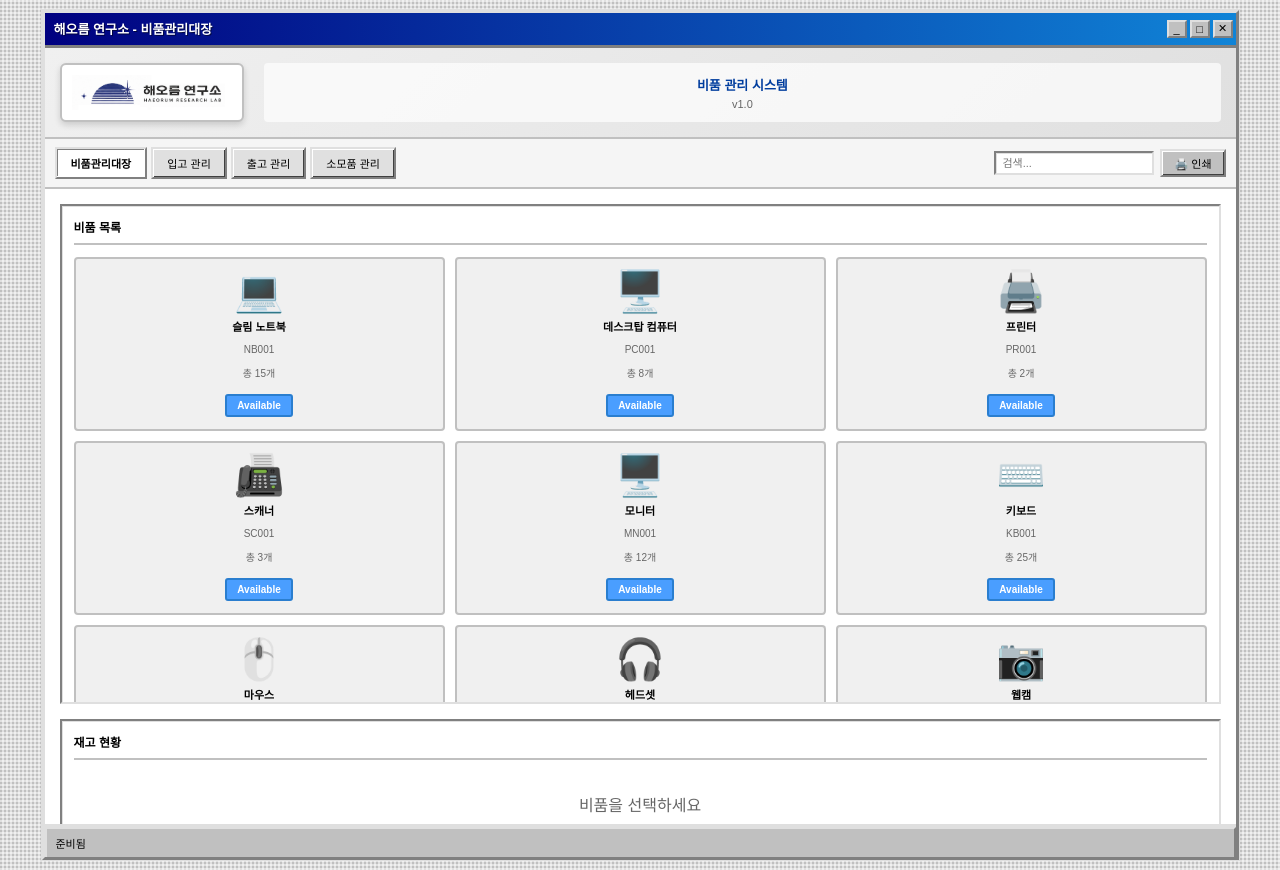
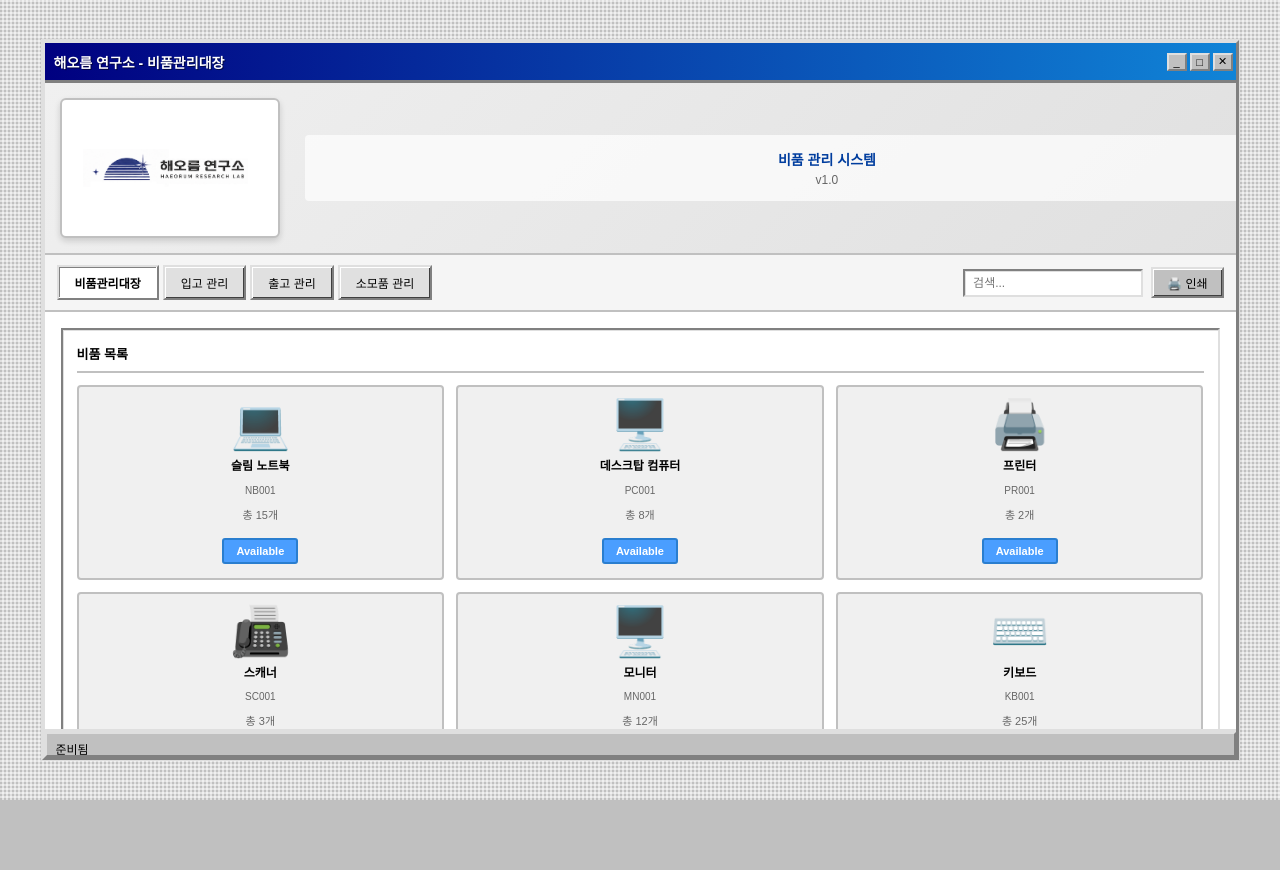
Before and after one commit to haeoreum-research/haeorum-equipment-management, a plain HTML site: page index.html in a window 1280 px wide. After the commit the page ends 800 px from the top, so only its background shows below. Drawn offline with Linux system fonts and the light colour scheme.

Commit message:
Enlarge container to 1500px, fix tab heights, and reduce logo size

```diff
--- a/styles.css
+++ b/styles.css
@@ -22,8 +22,8 @@ body {
 }
 
 .container {
-    width: 1200px;
-    max-height: 850px;
+    width: 1500px;
+    height: 900px;
     background-color: #c0c0c0;
     border: 3px solid;
     border-color: #dfdfdf #808080 #808080 #dfdfdf;
@@ -39,7 +39,8 @@ body {
     background: linear-gradient(to right, #000080, #1084d7);
     padding: 0;
     border-bottom: 3px solid #808080;
-    min-height: 35px;
+    height: 40px;
+    flex-shrink: 0;
 }
 
 .header-top {
@@ -52,7 +53,7 @@ body {
 
 .title-bar {
     color: #fff;
-    font-size: 13px;
+    font-size: 14px;
     font-weight: bold;
     padding: 3px 6px;
     flex: 1;
@@ -85,7 +86,7 @@ body {
 /* Main Content Layout */
 .main-content {
     display: grid;
-    grid-template-columns: 300px 1fr;
+    grid-template-columns: 320px 1fr;
     gap: 0;
     flex: 1;
     background-color: #fff;
@@ -100,46 +101,49 @@ body {
     display: flex;
     flex-direction: column;
     align-items: center;
-    gap: 20px;
+    gap: 25px;
     overflow-y: auto;
+    flex-shrink: 0;
 }
 
 .logo-container {
-    width: 260px;
-    height: auto;
+    width: 280px;
+    height: 180px;
     background-color: #fff;
     border: 2px solid #c0c0c0;
     border-radius: 6px;
-    padding: 10px;
+    padding: 12px;
     display: flex;
     align-items: center;
     justify-content: center;
     box-shadow: 0 3px 6px rgba(0, 0, 0, 0.15);
+    flex-shrink: 0;
 }
 
 .logo-img {
-    width: 100%;
-    height: auto;
-    max-width: 240px;
+    width: 90%;
+    height: 90%;
+    object-fit: contain;
 }
 
 .info-section {
     text-align: center;
     background-color: rgba(255, 255, 255, 0.7);
-    padding: 12px;
+    padding: 14px;
     border-radius: 4px;
     width: 90%;
+    flex-shrink: 0;
 }
 
 .info-text {
-    font-size: 13px;
+    font-size: 14px;
     font-weight: bold;
     color: #003d9e;
     margin-bottom: 4px;
 }
 
 .info-version {
-    font-size: 11px;
+    font-size: 12px;
     color: #666;
 }
 
@@ -149,19 +153,21 @@ body {
     flex-direction: column;
     background-color: #fff;
     overflow: hidden;
+    flex: 1;
 }
 
 /* Navigation Tabs */
 .nav-section {
     background-color: #f5f5f5;
-    padding: 8px 10px;
+    padding: 10px 12px;
     border-bottom: 2px solid #c0c0c0;
     display: flex;
     justify-content: space-between;
     align-items: center;
-    gap: 10px;
+    gap: 12px;
     flex-wrap: wrap;
-    min-height: 50px;
+    min-height: 55px;
+    flex-shrink: 0;
 }
 
 .tabs {
@@ -171,13 +177,13 @@ body {
 }
 
 .tab-btn {
-    padding: 6px 14px;
+    padding: 7px 16px;
     background-color: #e0e0e0;
     border: 2px solid;
     border-color: #dfdfdf #808080 #808080 #dfdfdf;
     cursor: pointer;
     font-family: 'MS Sans Serif', Arial, sans-serif;
-    font-size: 11px;
+    font-size: 12px;
     font-weight: normal;
     color: #000;
     transition: all 0.1s;
@@ -202,29 +208,29 @@ body {
 
 .tab-controls {
     display: flex;
-    gap: 6px;
+    gap: 8px;
     align-items: center;
 }
 
 .search-box {
-    padding: 4px 6px;
+    padding: 5px 8px;
     border: 2px solid;
     border-color: #808080 #dfdfdf #dfdfdf #808080;
     background-color: #fff;
     font-family: 'MS Sans Serif', Arial, sans-serif;
-    font-size: 11px;
-    width: 160px;
+    font-size: 12px;
+    width: 180px;
     box-shadow: inset 1px 1px 0 #dfdfdf;
 }
 
 .print-btn {
-    padding: 4px 12px;
+    padding: 5px 14px;
     background-color: #c0c0c0;
     border: 2px solid;
     border-color: #dfdfdf #808080 #808080 #dfdfdf;
     cursor: pointer;
     font-family: 'MS Sans Serif', Arial, sans-serif;
-    font-size: 11px;
+    font-size: 12px;
     font-weight: normal;
     box-shadow: inset 1px 1px 0 #ffffff, inset -1px -1px 0 #404040;
     white-space: nowrap;
@@ -236,14 +242,17 @@ body {
 
 /* Content Area */
 .content {
-    padding: 15px;
+    padding: 16px;
     overflow-y: auto;
     flex: 1;
     background-color: #fff;
+    height: 100%;
 }
 
 .tab-content {
     display: none;
+    height: 100%;
+    min-height: 600px;
 }
 
 .tab-content.active {
@@ -251,9 +260,9 @@ body {
 }
 
 .tab-content h2 {
-    font-size: 14px;
+    font-size: 15px;
     font-weight: bold;
-    margin-bottom: 12px;
+    margin-bottom: 14px;
     color: #003d9e;
     border-bottom: 3px solid #003d9e;
     padding-bottom: 8px;
@@ -263,22 +272,22 @@ body {
 .inventory-grid {
     display: grid;
     grid-template-columns: 1fr 1fr;
-    gap: 15px;
-    height: auto;
+    gap: 16px;
+    height: 100%;
 }
 
 .inventory-list, .inventory-detail {
     border: 2px solid;
     border-color: #808080 #dfdfdf #dfdfdf #808080;
     background-color: #fff;
-    padding: 12px;
+    padding: 14px;
     box-shadow: inset 1px 1px 0 #dfdfdf;
-    overflow: auto;
-    max-height: 500px;
+    overflow-y: auto;
+    min-height: 500px;
 }
 
 .inventory-list h2, .inventory-detail h2 {
-    font-size: 12px;
+    font-size: 13px;
     font-weight: bold;
     margin-bottom: 12px;
     padding-bottom: 8px;
@@ -289,14 +298,14 @@ body {
 #inventoryItems {
     display: grid;
     grid-template-columns: repeat(2, 1fr);
-    gap: 10px;
+    gap: 12px;
 }
 
 /* Product Card Styling */
 .product-card {
     background-color: #f0f0f0;
     border: 2px solid #c0c0c0;
-    padding: 12px;
+    padding: 14px;
     cursor: pointer;
     transition: all 0.2s;
     display: flex;
@@ -305,6 +314,8 @@ body {
     gap: 8px;
     text-align: center;
     border-radius: 4px;
+    min-height: 140px;
+    justify-content: center;
 }
 
 .product-card:hover {
@@ -320,15 +331,15 @@ body {
 }
 
 .product-icon {
-    font-size: 40px;
+    font-size: 48px;
     line-height: 1;
 }
 
 .product-name {
     font-weight: bold;
-    font-size: 11px;
+    font-size: 12px;
     margin: 2px 0;
-    line-height: 1.2;
+    line-height: 1.3;
 }
 
 .product-code {
@@ -342,9 +353,9 @@ body {
 }
 
 .product-quantity {
-    font-size: 10px;
+    font-size: 11px;
     color: #666;
-    margin-bottom: 6px;
+    margin-bottom: 8px;
 }
 
 .product-card.selected .product-quantity {
@@ -352,12 +363,12 @@ body {
 }
 
 .available-btn {
-    padding: 4px 10px;
+    padding: 5px 12px;
     background-color: #4a9eff;
     color: #fff;
     border: 2px solid #2a7ecf;
     border-radius: 3px;
-    font-size: 10px;
+    font-size: 11px;
     font-weight: bold;
     cursor: pointer;
     transition: all 0.2s;
@@ -373,13 +384,13 @@ body {
 
 /* Detail Panel */
 .detail-title {
-    margin-bottom: 12px;
+    margin-bottom: 14px;
     padding-bottom: 10px;
     border-bottom: 2px solid #c0c0c0;
 }
 
 .detail-title h3 {
-    font-size: 12px;
+    font-size: 13px;
     color: #003d9e;
     margin-bottom: 4px;
 }
@@ -387,33 +398,33 @@ body {
 .distribution-grid {
     display: grid;
     grid-template-columns: repeat(5, 1fr);
-    gap: 8px;
+    gap: 10px;
 }
 
 .dept-box {
     background-color: #f5f5f5;
     border: 2px solid #c0c0c0;
-    padding: 10px;
+    padding: 12px;
     text-align: center;
     border-radius: 4px;
 }
 
 .dept-name {
     font-weight: bold;
-    font-size: 10px;
-    margin-bottom: 6px;
+    font-size: 11px;
+    margin-bottom: 8px;
     color: #003d9e;
-    line-height: 1.2;
+    line-height: 1.3;
 }
 
 .dept-count {
-    font-size: 22px;
+    font-size: 24px;
     font-weight: bold;
     color: #d32f2f;
 }
 
 .dept-label {
-    font-size: 9px;
+    font-size: 10px;
     color: #666;
     margin-top: 4px;
 }
@@ -424,7 +435,7 @@ body {
     border-collapse: collapse;
     background-color: #fff;
     border: 2px solid #c0c0c0;
-    font-size: 11px;
+    font-size: 12px;
 }
 
 .data-table thead {
@@ -433,16 +444,16 @@ body {
 }
 
 .data-table th {
-    padding: 8px;
+    padding: 10px;
     text-align: left;
-    font-size: 11px;
+    font-size: 12px;
     font-weight: bold;
     border: 1px solid #808080;
 }
 
 .data-table td {
-    padding: 6px 8px;
-    font-size: 11px;
+    padding: 8px 10px;
+    font-size: 12px;
     border: 1px solid #e0e0e0;
 }
 
@@ -458,47 +469,48 @@ body {
 .consumables-section {
     display: grid;
     grid-template-columns: 1fr 1fr;
-    gap: 15px;
+    gap: 16px;
 }
 
 .instruction-box {
     background-color: #fff;
     border: 2px solid;
     border-color: #808080 #dfdfdf #dfdfdf #808080;
-    padding: 12px;
+    padding: 14px;
     box-shadow: inset 1px 1px 0 #dfdfdf;
+    overflow-y: auto;
 }
 
 .instruction-box h3 {
-    font-size: 12px;
-    margin-bottom: 10px;
+    font-size: 13px;
+    margin-bottom: 12px;
     color: #003d9e;
     border-bottom: 2px solid #c0c0c0;
-    padding-bottom: 6px;
+    padding-bottom: 8px;
 }
 
 .steps {
     display: flex;
     flex-direction: column;
-    gap: 8px;
+    gap: 10px;
 }
 
 .step {
     background-color: #f5f5f5;
     border-left: 4px solid #003d9e;
-    padding: 8px;
+    padding: 10px;
 }
 
 .step h4 {
-    font-size: 11px;
+    font-size: 12px;
     font-weight: bold;
     margin-bottom: 4px;
     color: #003d9e;
 }
 
 .step p {
-    font-size: 10px;
-    line-height: 1.4;
+    font-size: 11px;
+    line-height: 1.5;
     color: #333;
 }
 
@@ -506,23 +518,23 @@ body {
     background-color: #fff;
     border: 2px solid;
     border-color: #808080 #dfdfdf #dfdfdf #808080;
-    padding: 12px;
+    padding: 14px;
     box-shadow: inset 1px 1px 0 #dfdfdf;
-    overflow: auto;
+    overflow-y: auto;
 }
 
 .consumables-inventory h3 {
-    font-size: 12px;
-    margin-bottom: 10px;
+    font-size: 13px;
+    margin-bottom: 12px;
     color: #003d9e;
     border-bottom: 2px solid #c0c0c0;
-    padding-bottom: 6px;
+    padding-bottom: 8px;
 }
 
 .consumables-table {
     width: 100%;
     border-collapse: collapse;
-    font-size: 11px;
+    font-size: 12px;
 }
 
 .consumables-table thead {
@@ -531,14 +543,14 @@ body {
 }
 
 .consumables-table th {
-    padding: 6px;
+    padding: 8px;
     text-align: left;
     font-weight: bold;
     border: 1px solid #808080;
 }
 
 .consumables-table td {
-    padding: 5px 6px;
+    padding: 6px 8px;
     border: 1px solid #e0e0e0;
 }
 
@@ -551,7 +563,8 @@ body {
     background-color: #c0c0c0;
     border-top: 3px solid;
     border-color: #dfdfdf #808080 #808080 #dfdfdf;
-    min-height: 24px;
+    height: 28px;
+    flex-shrink: 0;
 }
 
 .status-bar {
@@ -564,7 +577,7 @@ body {
 }
 
 .status-text {
-    font-size: 11px;
+    font-size: 12px;
     color: #000;
     padding: 3px 6px;
     flex: 1;
@@ -591,9 +604,10 @@ body {
 }
 
 /* Responsive */
-@media (max-width: 1400px) {
+@media (max-width: 1600px) {
     .container {
         width: 95%;
+        height: 90vh;
     }
 
     .inventory-grid {
@@ -612,12 +626,13 @@ body {
         border-right: none;
         border-bottom: 2px solid #c0c0c0;
         flex-direction: row;
-        gap: 20px;
+        gap: 25px;
         padding: 15px;
     }
 
     .logo-container {
-        width: 200px;
+        width: 220px;
+        height: 140px;
     }
 
     #inventoryItems {
```
